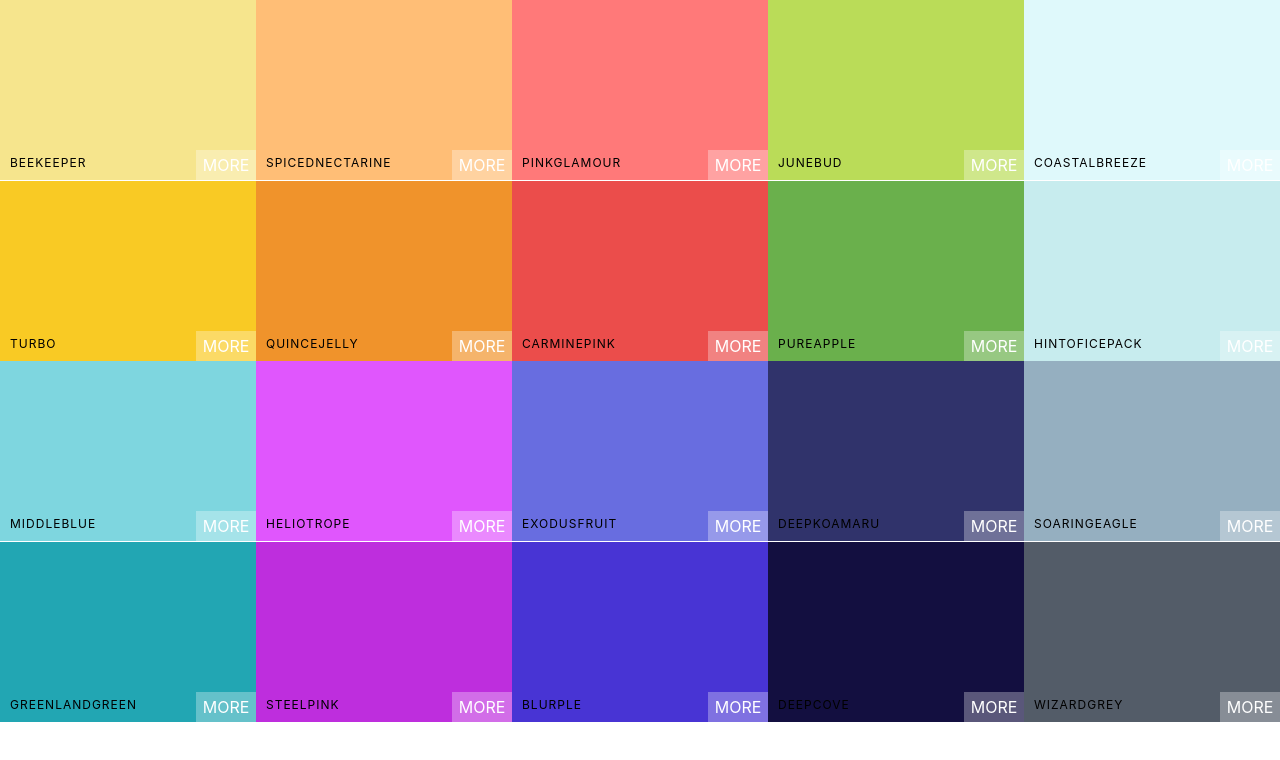
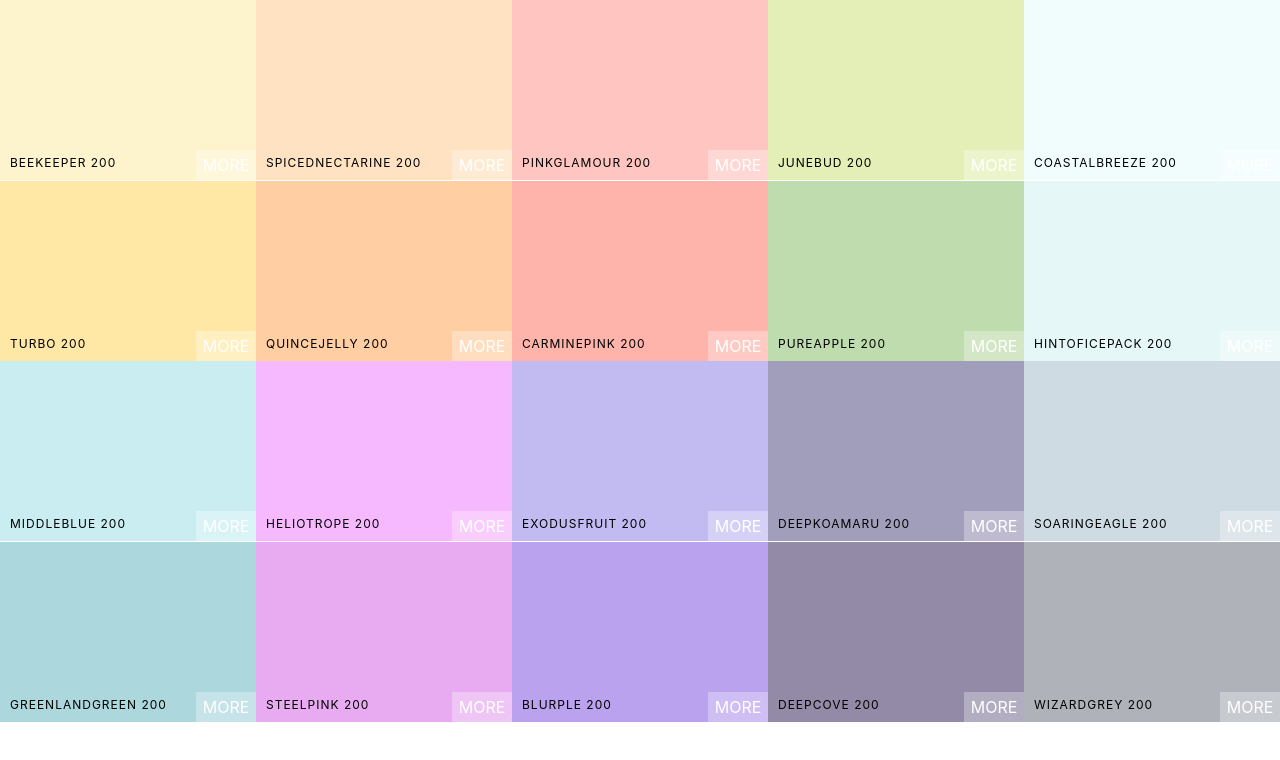
Before and after one commit to tricaodo/Color-Palette-App, a React (Create React App) app: page / in a window 1280 px wide. Shown: the top 760 px of the page. Built offline with nearby package versions, Linux system fonts and the light colour scheme.

Commit message:
added colorHelpers for color palette

```diff
--- a/src/App.js
+++ b/src/App.js
@@ -4,10 +4,9 @@ import seedColors from "./seedColors";
 import { generatePalette } from "./colorHelpers";
 
 function App() {
-  generatePalette(seedColors[4])
   return (
     <div>
-      <Palette colors={seedColors[4].colors} />
+      <Palette colors={generatePalette(seedColors[4]).colors[200]} />
     </div>
   );
 }
--- a/src/ColorBox.js
+++ b/src/ColorBox.js
@@ -23,7 +23,7 @@ class ColorBox extends Component {
           <div
             className={`copy-overlay ${copied && "show"}`}
             style={{ backgroundColor: background }}
-          / >
+          />
           <div className={`copy-msg ${copied && "show"}`}>
             <h1>copied</h1>
             <p>{background}</p>
--- a/src/Palette.js
+++ b/src/Palette.js
@@ -5,7 +5,7 @@ import "./Palette.css";
 class Palette extends Component {
   render() {
     const colorBoxes = this.props.colors.map(color => (
-      <ColorBox name={color.name} background={color.color} key={color.name} />
+      <ColorBox name={color.name} background={color.hex} key={color.name} />
     ));
     return (
       <div className="Palette">
--- a/src/colorHelpers.js
+++ b/src/colorHelpers.js
@@ -1,30 +1,4 @@
 import chroma from "chroma-js";
-// {
-//     paletteName: "Material UI Colors",
-//     id: "material-ui-colors",
-//     emoji: "🎨",
-//     colors: [
-//       { name: "red", color: "#F44336" },
-//       { name: "pink", color: "#E91E63" },
-//       { name: "purple", color: "#9C27B0" },
-//       { name: "deeppurple", color: "#673AB7" },
-//       { name: "indigo", color: "#3F51B5" },
-//       { name: "blue", color: "#2196F3" },
-//       { name: "lightblue", color: "#03A9F4" },
-//       { name: "cyan", color: "#00BCD4" },
-//       { name: "teal", color: "#009688" },
-//       { name: "green", color: "#4CAF50" },
-//       { name: "lightgreen", color: "#8BC34A" },
-//       { name: "lime", color: "#CDDC39" },
-//       { name: "yellow", color: "#FFEB3B" },
-//       { name: "amber", color: "#FFC107" },
-//       { name: "orange", color: "#FF9800" },
-//       { name: "deeporange", color: "#FF5722" },
-//       { name: "brown", color: "#795548" },
-//       { name: "grey", color: "#9E9E9E" },
-//       { name: "bluegrey", color: "#607D8B" }
-//     ]
-//   },
 function generatePalette(starterPalette) {
   const levels = [50, 100, 200, 300, 400, 500, 600, 700, 800, 900];
   const newPalette = {
@@ -43,6 +17,7 @@ function generatePalette(starterPalette) {
       newPalette.colors[levels[i]].push({
         name: `${color.name} ${levels[i]}`,
         id: color.name.toLowerCase().replace("/ /g", "-"),
+        hex: chroma(scale[i]).hex(),
         rgb: chroma(scale[i]).css(),
         rgba: chroma(scale[i])
           .css()
@@ -51,7 +26,7 @@ function generatePalette(starterPalette) {
       });
     }
   }
-  console.log(newPalette);
+  return newPalette;
 }
 
 function getRange(hexColor) {
```
